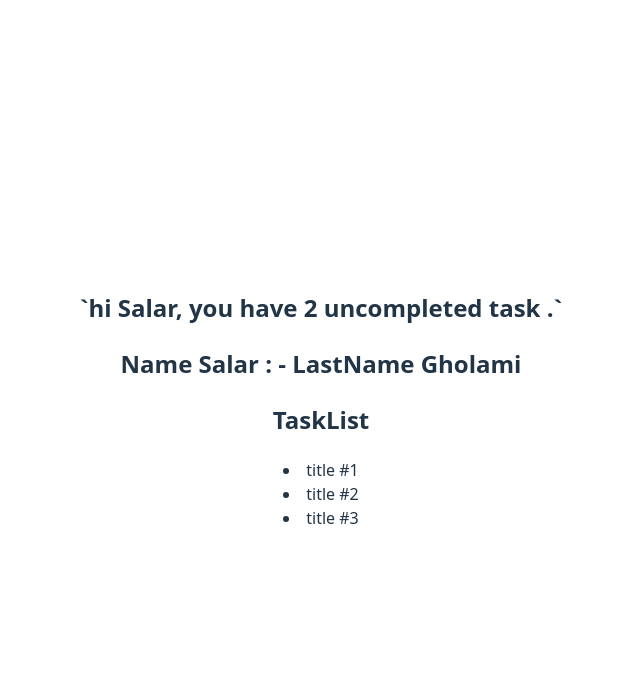
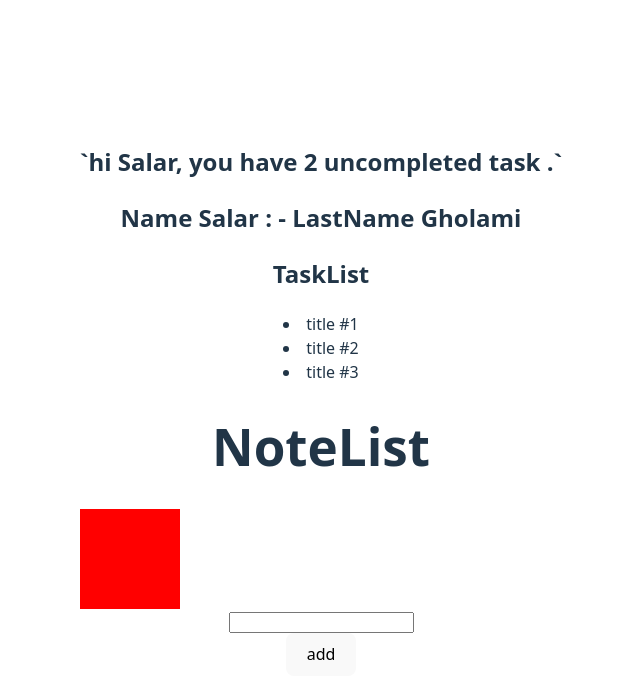
Before and after one commit to salarGholami/ts-react-demo, a React (Vite) app: page / in a window 1280 px wide. Shown: the top 698 px of the page, without its empty margins (319-959 px from the left). Built offline with nearby package versions, Linux system fonts and the light colour scheme.

Commit message:
Event props

```diff
--- a/src/App.tsx
+++ b/src/App.tsx
@@ -2,6 +2,7 @@ import "./App.css";
 import TaskHeader from "./components/TaskHeader";
 import TaskList from "./components/props/TaskList";
 import User from "./components/props/User";
+import NoteList from "./components/state/NotList";
 
 const user = {
   firstName: "Salar",
@@ -29,6 +30,7 @@ function App() {
       <TaskHeader name="Salar" numOfTasks={2} />
       <User user={user} />
       <TaskList taskList={tasks} />
+      <NoteList />
     </>
   );
 }
--- a/src/components/state/NotList.tsx
+++ b/src/components/state/NotList.tsx
@@ -5,9 +5,19 @@ const NoteList: React.FC = () => {
 
   const [notes, setNotes] = useState<string[]>([]);
 
-  const handleAddNote = () => {
+  const handleAddNote = (e: React.FormEvent<HTMLFormElement>) => {
+    e.preventDefault();
     setNote("");
     setNotes((prevNotes) => [...prevNotes, note]);
+  };
+
+  const handleChange = (e: React.ChangeEvent<HTMLInputElement>) => {
+    e.preventDefault();
+    setNote(e.target.value);
+  };
+
+  const handleDrag = (e: React.DragEvent<HTMLDivElement>) => {
+    console.log(e);
   };
 
   return (
@@ -18,12 +28,14 @@ const NoteList: React.FC = () => {
           <li key={note}>{note}</li>
         ))}
       </ul>
-      <input
-        type="text"
-        value={note}
-        onChange={(e) => setNote(e.target.value)}
-      />
-      <button onClick={handleAddNote}>add</button>
+      <div
+        onDrag={handleDrag}
+        style={{ width: "100px", height: "100px", backgroundColor: "red" }}
+      ></div>
+      <input type="text" value={note} onChange={handleChange} />
+      <form onSubmit={handleAddNote}>
+        <button type="submit">add</button>
+      </form>
     </div>
   );
 };
```
Also changed, not shown: src/components/UserCard.tsx (added, +64 -0 lines).
